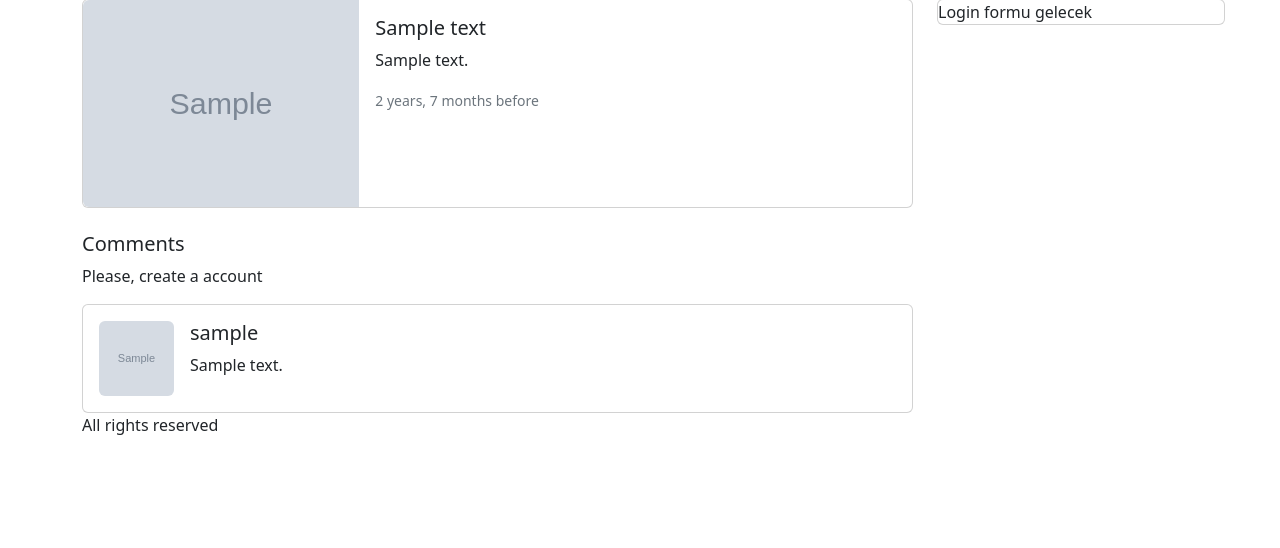
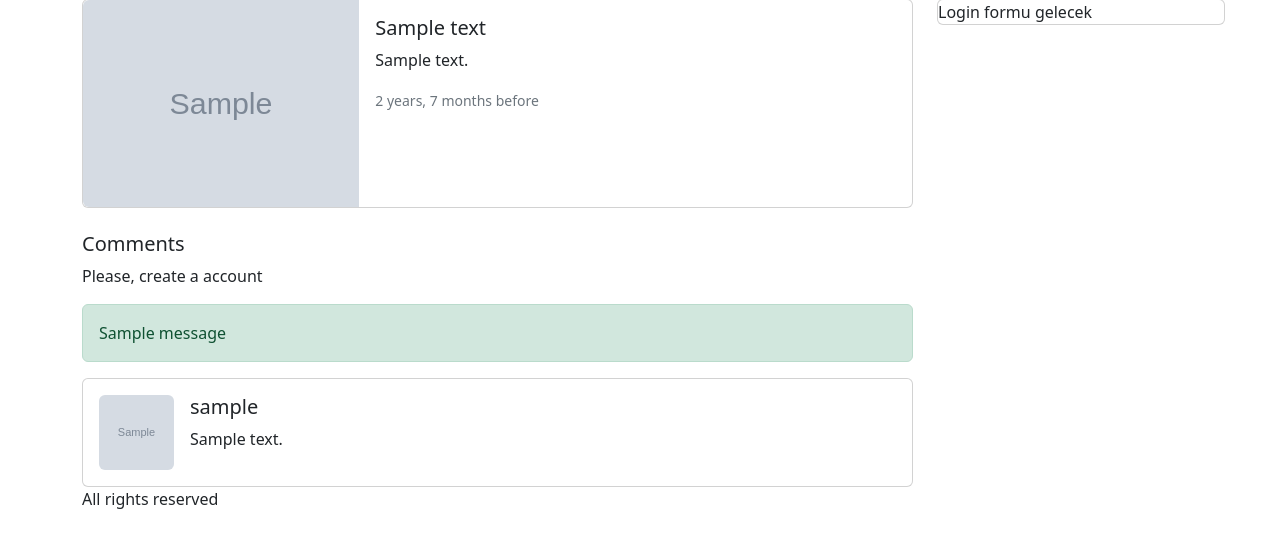
Before and after one commit to atak-05/django-blog-udemy, a Django app: a page that uses blog/blog_app/templates/pages/detail.html in a window 1280 px wide. Shown: the part 105-653 px from the top of the page. Run offline with Django 4.2, Linux system fonts and the light colour scheme; tables that the repository leaves empty hold one stand-in row (values such as "Sample post"); grey boxes marked "Sample" are stand-in pictures; one stand-in notice (Sample message) is shown; parts of the project's set-up code (start-up, migrations or seed data) failed here and were passed over; some libraries are stand-ins or nearby versions.

Commit message:
message framework  added!!!

```diff
--- a/blog/blog_app/templates/pages/detail.html
+++ b/blog/blog_app/templates/pages/detail.html
@@ -43,6 +43,13 @@
   {% else %}
       <p>Please, create a account</p>
   {% endif %}
+  {% if messages %}
+    <div class="alert alert-success" role="alert">
+      {% for message in messages %}
+        {{ message }}
+      {% endfor %}
+    </div>
+  {% endif %}
   {%for comment in comments%}
   <div class="card">
     <div class="card-body " style="display:flex;flex-direction: row; ">
--- a/blog/blog_app/view/delete_comment.py
+++ b/blog/blog_app/view/delete_comment.py
@@ -1,6 +1,8 @@
 from django.contrib.auth.decorators import login_required
 from blog_app.models import CommentModel
 from django.shortcuts import get_object_or_404,redirect
+# Message Framework in Django
+from django.contrib import messages
 
 
 
@@ -9,6 +11,8 @@ def delete_comment (request, id):
     comment = get_object_or_404(CommentModel, id=id)
     if comment.writer == request.user or comment.text.author == request.user:
         comment.delete()
+        # Message Framework in Django
+        messages.success(request, 'Your comment has been successfully deleted')
         return redirect('detail', slug=comment.text.slug)
 
     return redirect('home')
```
